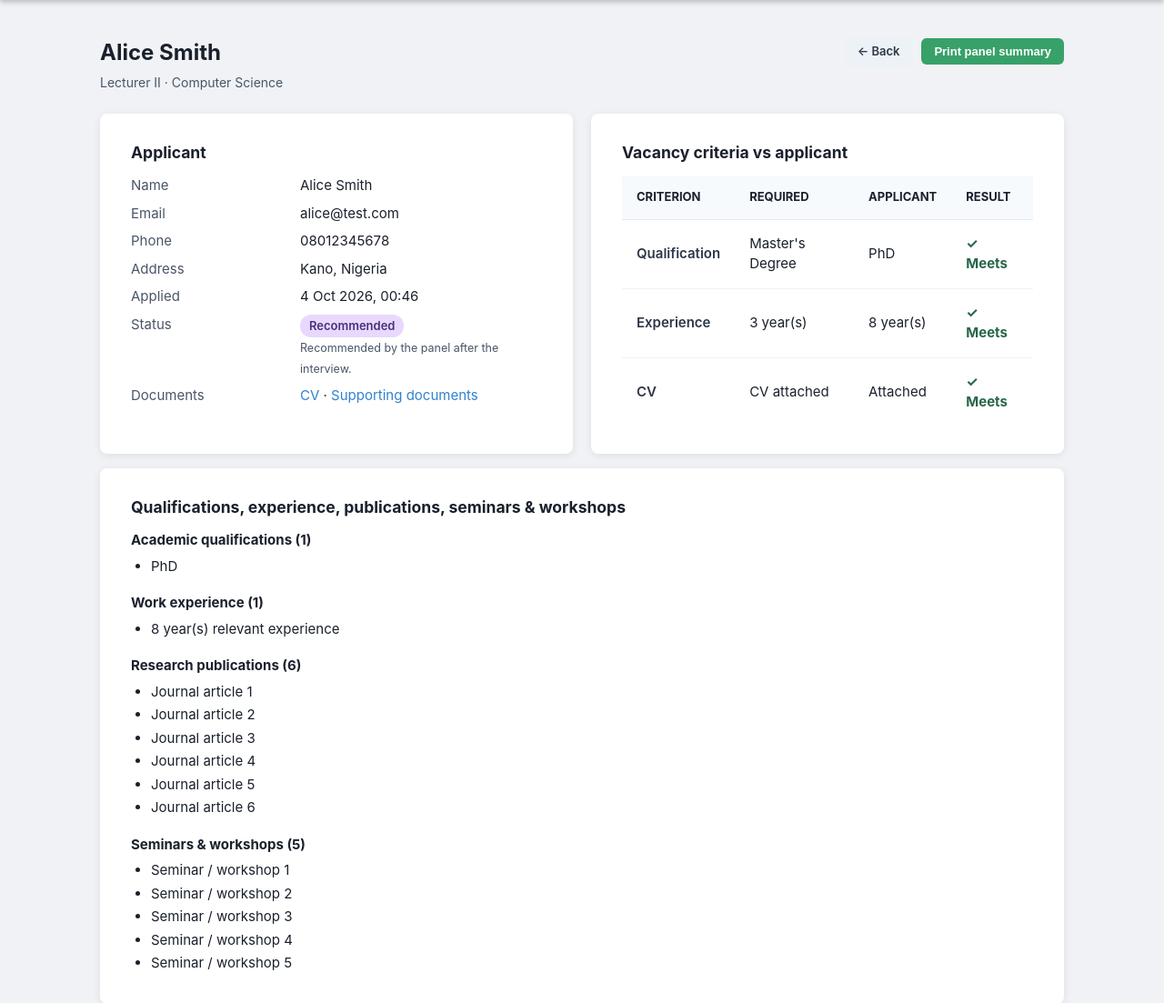
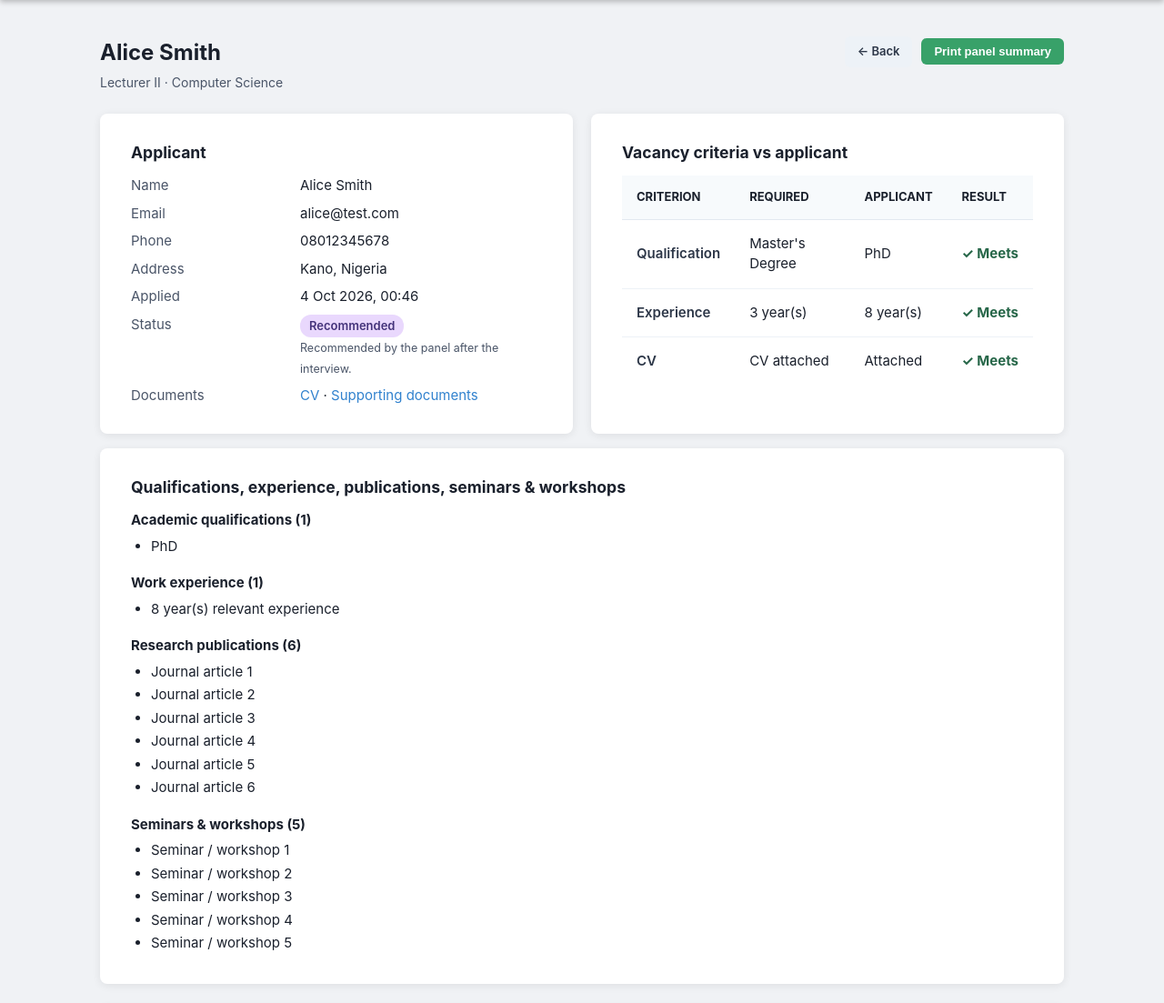
Before and after one commit to KallyXMX/final-year-project, a Node server app: page /admin/applications/1 in a window 1280 px wide. Shown: the part 60-1163 px from the top of the page at 91% size. Run offline with Node 20, Linux system fonts and the light colour scheme; the visitor is signed in with stand-in values (Sample User, id 1); data comes from the database, SQL or seed files in the repository; data that the repository does not hold is empty; some libraries are stand-ins or nearby versions.

Commit message:
Criteria table: keep the Result column on one line
Co-Authored-By: Claude Sonnet 5.5 <noreply@anthropic.com>
Claude-Session: https://claude.ai/code/session_019SitGm1ZvmkQxUKQyGA77c

```diff
--- a/public/css/style.css
+++ b/public/css/style.css
@@ -432,6 +432,7 @@ th.num, td.num { text-align: center; }
 .criteria-table thead th { font-weight: 700; color: #1a202c; }
 .criteria-table .label-cell { font-weight: 600; color: #2d3748; }
 .criteria-table td { font-size: 15px; }
+.criteria-table th:last-child, .criteria-table td:last-child { white-space: nowrap; }
 .result-ok { color: #276749; font-weight: 700; }
 .result-bad { color: #c53030; font-weight: 700; }
 .summary-section { margin-bottom: 18px; font-size: 15px; break-inside: avoid; page-break-inside: avoid; }
```
